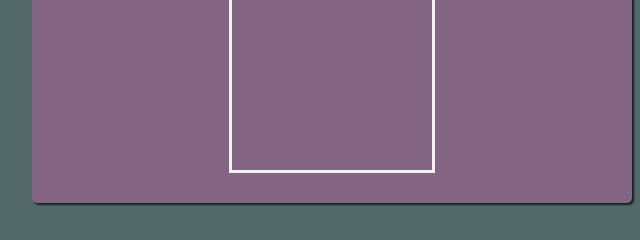
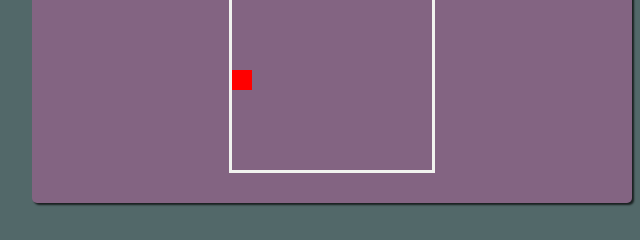
Before and after one commit to klezi10/snake-game, a plain HTML site: page index.html in a window 1280 px wide. Shown: the part 307-547 px from the top of the page, 308-948 px from the left. Drawn offline with Linux system fonts and the light colour scheme.

Commit message:
generated random apple

```diff
--- a/script.js
+++ b/script.js
@@ -7,6 +7,7 @@ let theSnake = [2, 1, 0];
 let direction = 1;
 let timeInterval = 1000;
 let width = 10;
+let appleIndex = 0;
 
 function createGrid() {
   for (let i = 0; i < 100; i++) {
@@ -64,3 +65,13 @@ function controlSnake(event) {
 }
 
 document.addEventListener('keyup', controlSnake);
+
+function generateApple() {
+  do {
+    appleIndex = Math.floor(Math.random() * squares.length);
+  } while (squares[appleIndex].classList.contains('snake'));
+
+  squares[appleIndex].classList.add('apple');
+}
+
+generateApple();
--- a/style.css
+++ b/style.css
@@ -62,3 +62,7 @@ h2 {
 .snake {
   background: yellow;
 }
+
+.apple {
+  background: red;
+}
```
